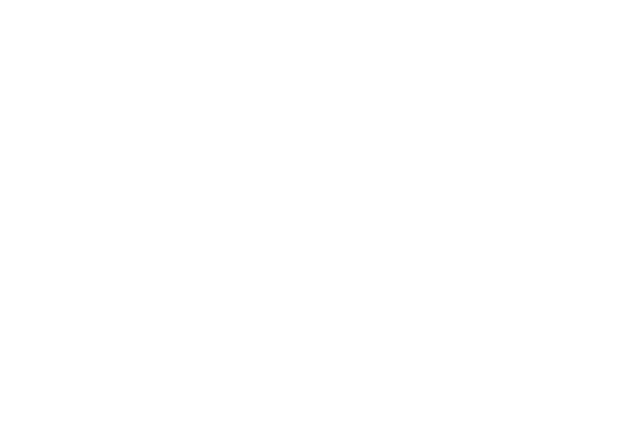
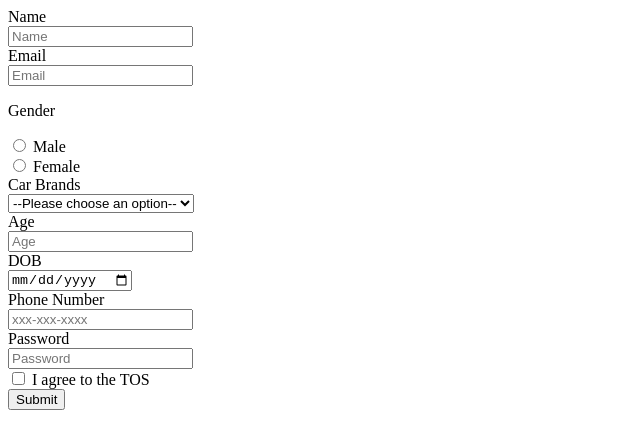
Before and after one commit to acciojob/signup-form-car-kittu246, a website: page main.html in a window 1280 px wide. Shown: the whole page, without its empty margins (0-640 px from the left). Drawn offline with Linux system fonts and the light colour scheme.

Commit message:
created a submission

```diff
--- a/main.html
+++ b/main.html
@@ -8,6 +8,44 @@
 
 <body>
 	<!-- the entire body must be written by student -->
+		<form method="post">
+			<label for="#name">Name</label><br>
+			<input type="Text" id="#name" placeholder="Name" required ><br>
+
+			<label for="#email">Email</label><br>
+			<input type="Email" id="#email" placeholder="Email" required><br>
+
+			<p>Gender</p>
+			<input type="Radio" id="#gender_m" value="Male" name="gender" required >
+			<label for="#gender_m">Male</label><br>
+			<input type="Radio" id="#gender_f" value="Female" name="gender" required>
+			<label for="gender_f">Female</label><br>
+
+			<label for="#cars">Car Brands</label><br>
+			<select  id="#cars" required  >
+				<option value=" ">
+					--Please choose an option--
+				</option>
+			</select><br>
+
+			<label for="#age">Age</label><br>
+			<input type="Number" id="#age" placeholder="Age" required ><br>
+
+			<label for="#dob">DOB</label><br>
+			<input type="Date" id="#dob"  required ><br>
+
+			<label for="#tel">Phone Number</label><br>
+			<input type="Tel" id="#tel" placeholder="xxx-xxx-xxxx" ><br>
+
+			<label for="#password">Password</label><br>
+			<input type="Password" id="#password" placeholder="Password"  required><br>
+
+			<input type="Checkbox" id="#tos"  required >
+			<label for="	#tos">I agree to the TOS</label><br>
+
+			<button type="submit">Submit</button>
+
+	</form>
     <script type="text/javascript" src="./script.js">
 </script>
 
```
